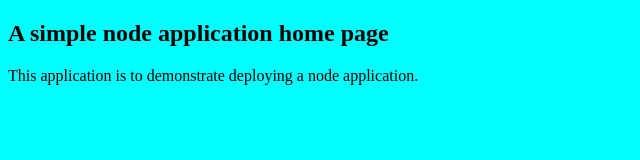
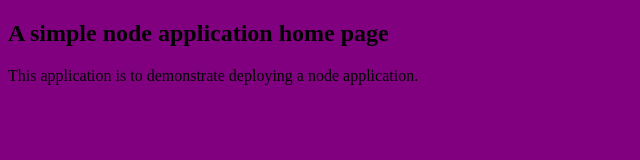
Before and after one commit to markk19/node_mk, a website: page index.html in a window 1280 px wide. Shown: the whole page, without its empty margins (0-640 px from the left). Drawn offline with Linux system fonts and the light colour scheme.

Commit message:
Changed background colour to purple on index page

```diff
--- a/index.html
+++ b/index.html
@@ -3,7 +3,7 @@
   <head>
     <title>Basic Node App</title>
    </head>
-  <body style="background:aqua">
+  <body style="background:purple">
     <h2>A simple node application home page</h2>
     <p>
       This application is to demonstrate deploying a node application.
```
